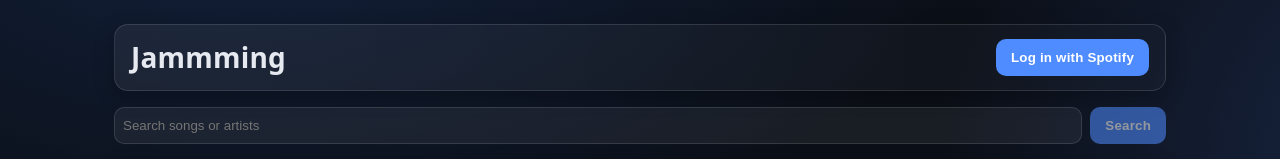
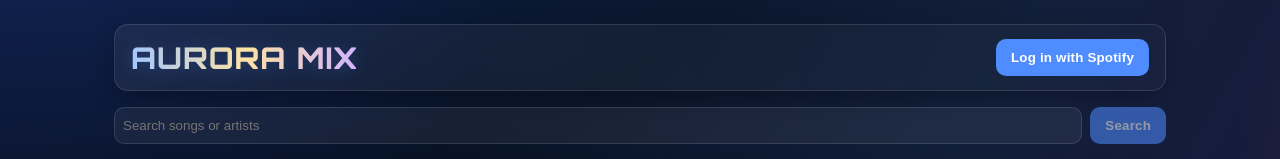
Before and after one commit to victorjq/jamming, a React (Vite) app: page / in a window 1280 px wide. Shown: the top 159 px of the page. Built offline with nearby package versions, Linux system fonts and the light colour scheme; no server answers.

Commit message:
more styles

```diff
--- a/index.html
+++ b/index.html
@@ -4,7 +4,9 @@
     <meta charset="UTF-8" />
     <link rel="icon" type="image/svg+xml" href="/vite.svg" />
     <meta name="viewport" content="width=device-width, initial-scale=1.0" />
-    <title>jamming</title>
+      <link rel="preconnect" href="https://fonts.gstatic.com" crossorigin>
+      <link href="https://fonts.googleapis.com/css2?family=Orbitron:wght@600;800&display=swap" rel="stylesheet">
+      <title>AURORA MIX</title>
   </head>
   <body>
     <div id="root"></div>
--- a/src/App.jsx
+++ b/src/App.jsx
@@ -81,7 +81,7 @@ export default function App() {
   return (
     <main style={{ maxWidth: 1100, margin: "0 auto", padding: 24 }}>
       <header style={{ display: "flex", justifyContent: "space-between", alignItems: "center", marginBottom: 16 }}>
-        <h1 style={{ margin: 0 }}>Jammming</h1>
+        <h1 style={{ margin: 0 }}>AURORA MIX</h1>
         {!authed ? (
           <button onClick={() => Spotify.authorize()}>Log in with Spotify</button>
         ) : (
--- a/src/index.css
+++ b/src/index.css
@@ -1,6 +1,6 @@
-/* ===== Jammming minimal dark theme ===== */
+/* ===== Jammming minimal dark theme (with animated aurora) ===== */
 :root{
-  --bg: #0b0f17;
+  --bg: #070a12;
   --panel: rgba(255,255,255,0.06);
   --panel-border: rgba(255,255,255,0.12);
   --text: #e6e9ef;
@@ -18,13 +18,32 @@ html, body, #root { height: 100%; }
 body{
   margin: 0;
   font-family: ui-sans-serif, system-ui, -apple-system, Segoe UI, Roboto, "Helvetica Neue", Arial;
-  background:
-    radial-gradient(1200px 600px at 20% -10%, #12203a 0%, transparent 60%),
-    radial-gradient(1000px 800px at 120% 20%, #1b2a4b 0%, transparent 60%),
-    var(--bg);
   color: var(--text);
   -webkit-font-smoothing: antialiased;
   -moz-osx-font-smoothing: grayscale;
+
+  /* Animated aurora gradient */
+  background: radial-gradient(1200px 600px at 20% -10%, rgba(28, 64, 150, 0.45) 0%, transparent 60%),
+              radial-gradient(1000px 800px at 120% 20%, rgba(255, 98, 0, 0.35) 0%, transparent 60%),
+              linear-gradient(120deg, #0b1430 0%, #081326 30%, #121f3a 60%, #1a1640 100%);
+  background-size: 140% 140%, 130% 130%, 100% 100%;
+  animation: auroraShift 20s ease-in-out infinite;
+  position: relative;
+  overflow-x: hidden;
+}
+
+/* soft star particles */
+body::before{
+  content:"";
+  position: fixed;
+  inset: 0;
+  pointer-events: none;
+  background:
+    radial-gradient(2px 2px at 20% 30%, rgba(255,255,255,0.5), transparent 60%),
+    radial-gradient(1.5px 1.5px at 70% 60%, rgba(255,255,255,0.35), transparent 60%),
+    radial-gradient(1.8px 1.8px at 40% 80%, rgba(255,255,255,0.4), transparent 60%),
+    radial-gradient(1.2px 1.2px at 85% 25%, rgba(255,255,255,0.3), transparent 60%);
+  animation: twinkle 6s ease-in-out infinite alternate;
 }
 
 /* Header */
@@ -36,8 +55,20 @@ main > header{
   box-shadow: var(--shadow);
 }
 
+/* Title styling: all caps + sci-fi font */
 h1, h2 { margin: 0; line-height: 1.2; }
-h1{ font-size: 28px; letter-spacing: 0.2px; }
+h1{
+  text-transform: uppercase;
+  font-family: 'Orbitron', ui-sans-serif, system-ui, -apple-system, Segoe UI, Roboto, "Helvetica Neue", Arial;
+  font-weight: 800;
+  font-size: 30px;
+  letter-spacing: 1px;
+  background: linear-gradient(90deg, #a3c7ff, #ffe3a3, #d1b3ff);
+  -webkit-background-clip: text;
+  background-clip: text;
+  color: transparent;
+  filter: drop-shadow(0 2px 8px rgba(79,140,255,0.25));
+}
 h2{ font-size: 18px; color: var(--muted); margin-bottom: 10px; }
 
 /* Panels (Results, Playlist) */
@@ -90,7 +121,7 @@ section button[aria-label]{
   line-height: 1;
 }
 
-/* Track rows (works with your current markup) */
+/* Track rows */
 section > div > div{
   display: grid;
   grid-template-columns: 1fr auto;
@@ -113,12 +144,23 @@ section > div > div > div:first-child > div:last-child{ /* artist • album */
   color: var(--muted);
 }
 
-/* Tiny status/error messages (optional tweak applied) */
+/* Tiny status/error messages */
 .status{ margin: 8px 0; font-size: 14px; }
 .error{ margin: 8px 0; font-size: 14px; color: #ffb3b3; }
 
-/* Responsive: stack columns on small screens */
+/* Responsive */
 @media (max-width: 820px){
   main{ padding: 16px; }
   section{ margin-bottom: 14px; }
 }
+
+/* ===== Animations ===== */
+@keyframes auroraShift{
+  0%   { background-position: 0% 0%, 100% 0%, 0% 0%; }
+  50%  { background-position: 100% 20%, 0% 30%, 0% 0%; }
+  100% { background-position: 0% 0%, 100% 0%, 0% 0%; }
+}
+@keyframes twinkle{
+  0%   { opacity: .35; transform: translateY(0px); }
+  100% { opacity: .55; transform: translateY(-4px); }
+}
```
